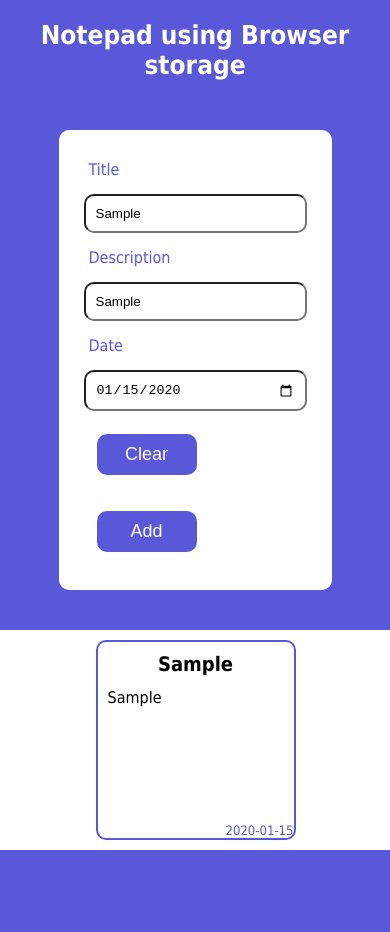
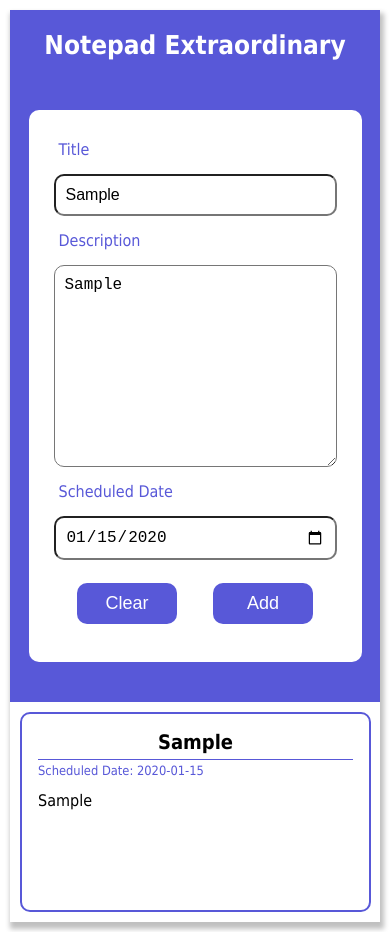
Before and after one commit to debbyeze/Note-app-with-local-storage, a plain HTML site: page index.html in a window 390 px wide. Both pictures are taken after typing "Sample", "Sample", "2020-01-15" into the empty fields and a click on the button "Add". Before the commit the page ends 850 px from the top, so only its background shows below. Drawn offline with Linux system fonts and the light colour scheme.

Commit message:
responsivity

```diff
--- a/index.css
+++ b/index.css
@@ -4,8 +4,16 @@
   box-sizing: border-box;
 }
 body {
-  background-color: #5858d8;
+  background-color:#ffffff;
   font-family:  Tahoma, sans-serif;
+  position: relative;
+}
+
+main{
+ position: inherit;
+ background-color: #5858d8;
+ margin: 10px;
+ box-shadow: 2px 5px 5px 2px silver;
 }
 
 h2 {
@@ -22,6 +30,8 @@ h2 {
 }
 .form{
   flex: 1;
+  margin-bottom: 20px;
+
 }
 form {
   display: flex;
@@ -31,19 +41,20 @@ form {
   background-color: #ffffff;
   border-radius: 10px;
   padding: 20px;
-  /* box-shadow: 1px 3px 5px silver; */
 }
 label {
   padding: 10px;
   color: #5858d8;
 }
-input {
+input, textarea {
   border-radius: 10px;
   padding: 10px;
   margin: 5px;
+  font-size: 1rem;
 }
 .btn{
-margin: auto;
+display: flex;
+justify-content: center;
 }
 button {
   cursor: pointer;
@@ -76,15 +87,13 @@ li {
 }
 
 li > div {
-  width: 200px;
-  height: 200px;
-  padding: 10px;
+  width: 300px;
+  height: 250px;
+  padding: 1rem;
   border: 1px solid black;
   border-radius: 10px;
   background-color: #fff;
   margin: 10px;
-  text-align: center;
-  position: relative;
   overflow:hidden;
 }
  li > div:hover{
@@ -93,15 +102,15 @@ cursor: pointer;
  color: white;
  overflow:auto;
 }
-li > div:hover caption{
+li > div:hover span{
  color: black;
 }
-caption{
-position: absolute;
-bottom: 0;
-right: 0;
-font-size: small;
+span{
+font-size: 0.8em;
 color: #5858d8;
+margin-top: 30px;
+text-align: left;
+
 }
 li > div > p{
  font-size: 1em;
@@ -111,13 +120,22 @@ li > div > p{
  line-height: 1.5em;
 
 
+
 }
 h6{
   font-size: 20px;
+    border-bottom:1px solid #5858d8;
+    padding-bottom: 5px;
+   text-align: center;
+
 }
 @media screen and (max-width: 922px) {
   .wrapper{
     flex-direction: column;
+  }
+  form{
+  margin: 0 5%;
+
   }
   #notes-container{
   background-color: #ffffff;
@@ -127,6 +145,8 @@ h6{
   }
   li > div{
    border: 2px solid #5858d8;
+   width: 90vw;
+   height: 200px;
   }
   .form{
      margin-bottom: 40px;
--- a/index.html
+++ b/index.html
@@ -10,7 +10,7 @@
   <body>
     <main>
       <div>
-        <h2>Notepad using Browser storage</h2>
+        <h2>Notepad Extraordinary</h2>
       </div>
       <div class="wrapper">
         <div class="form">
@@ -18,8 +18,8 @@
           <label for="title">Title</label>
           <input type="text" name="title" id="title" />
           <label for="desc">Description</label>
-          <input type="text" name="desc" id="desc" />
-          <label for="dob">Date</label>
+          <textarea name="desc" id="desc" cols="30" rows="10"></textarea>
+          <label for="dob">Scheduled Date</label>
           <input type="date" name="dob" id="dob" />
           <div class="btn">
             <button type="reset">Clear</button>
--- a/index.js
+++ b/index.js
@@ -36,13 +36,13 @@ function showNotes() {
       const div = document.createElement("div");
       const h6 = document.createElement("h6");
       const p = document.createElement("p");
-      const caption = document.createElement("caption");
+      const span = document.createElement("span");
       h6.innerHTML = note.title;
       p.innerHTML = note.desc;
-      caption.innerHTML = note.date;
+      span.innerHTML ="Scheduled Date: " + note.date;
       div.appendChild(h6);
+     div.appendChild(span);
       div.appendChild(p);
-      div.appendChild(caption);
       li.appendChild(div);
       ul.appendChild(li);
 
```
